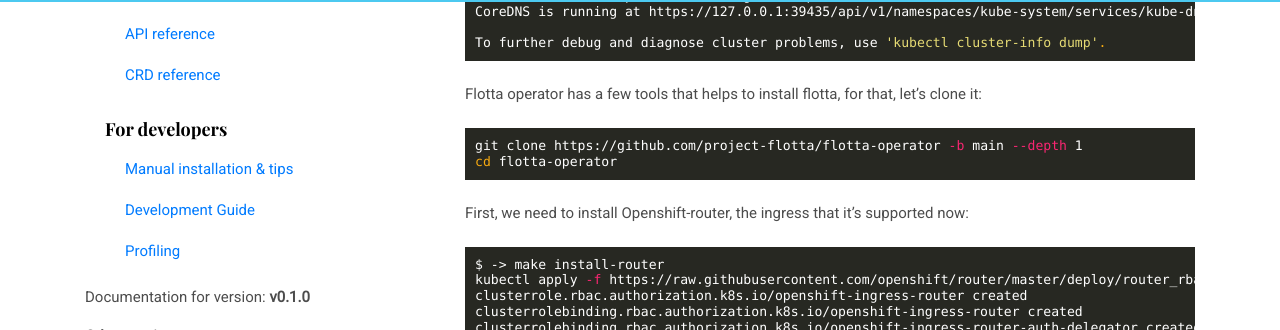
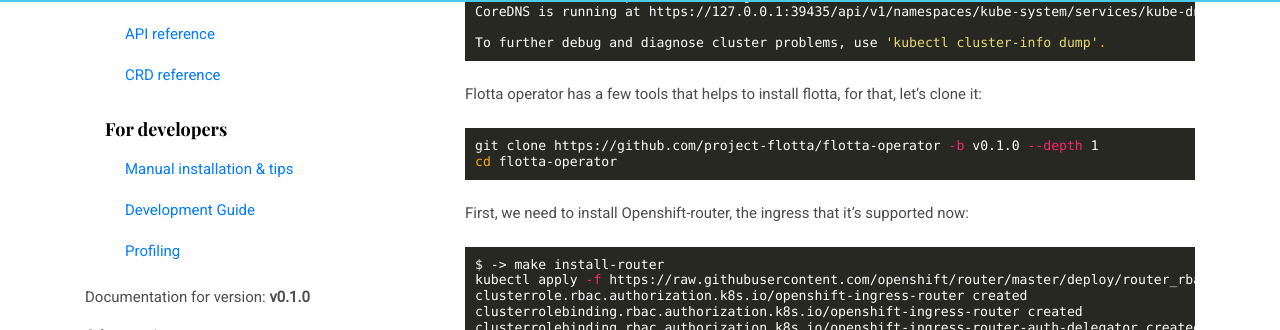
Before and after one commit to project-flotta/project-flotta.github.io, a Jekyll site: the page built from documentation/v0_1_0/gsg/kind.md, in a window 1280 px wide and 900 px high, scrolled down 748 px. Shown: the part 122-452 px from the top of the window. Built offline with Jekyll 4.4.1, drawn with Linux system fonts in a browser that asks for light colours; a script that is not in the unit is left out.

Commit message:
Fix: Using v0.1.0 branch
Signed-off-by: Eloy Coto <eloy.coto@acalustra.com>

````diff
--- a/documentation/v0_1_0/gsg/kind.md
+++ b/documentation/v0_1_0/gsg/kind.md
@@ -51,7 +51,7 @@
 clone it:
 
 ```shell
-git clone https://github.com/project-flotta/flotta-operator -b main --depth 1
+git clone https://github.com/project-flotta/flotta-operator -b v0.1.0 --depth 1
 cd flotta-operator
 ```
 
````
Also changed, not shown: documentation/v0_1_0/gsg/minikube.md (+1 -1 lines).
